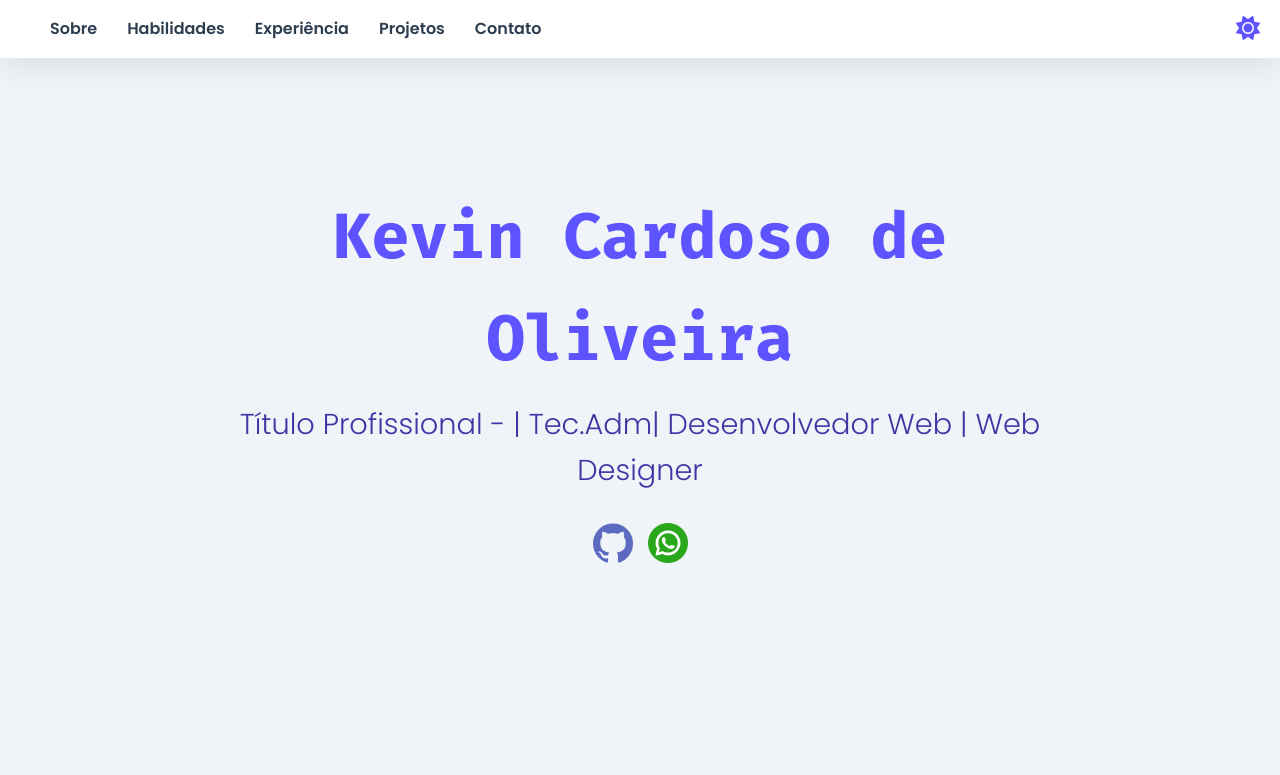
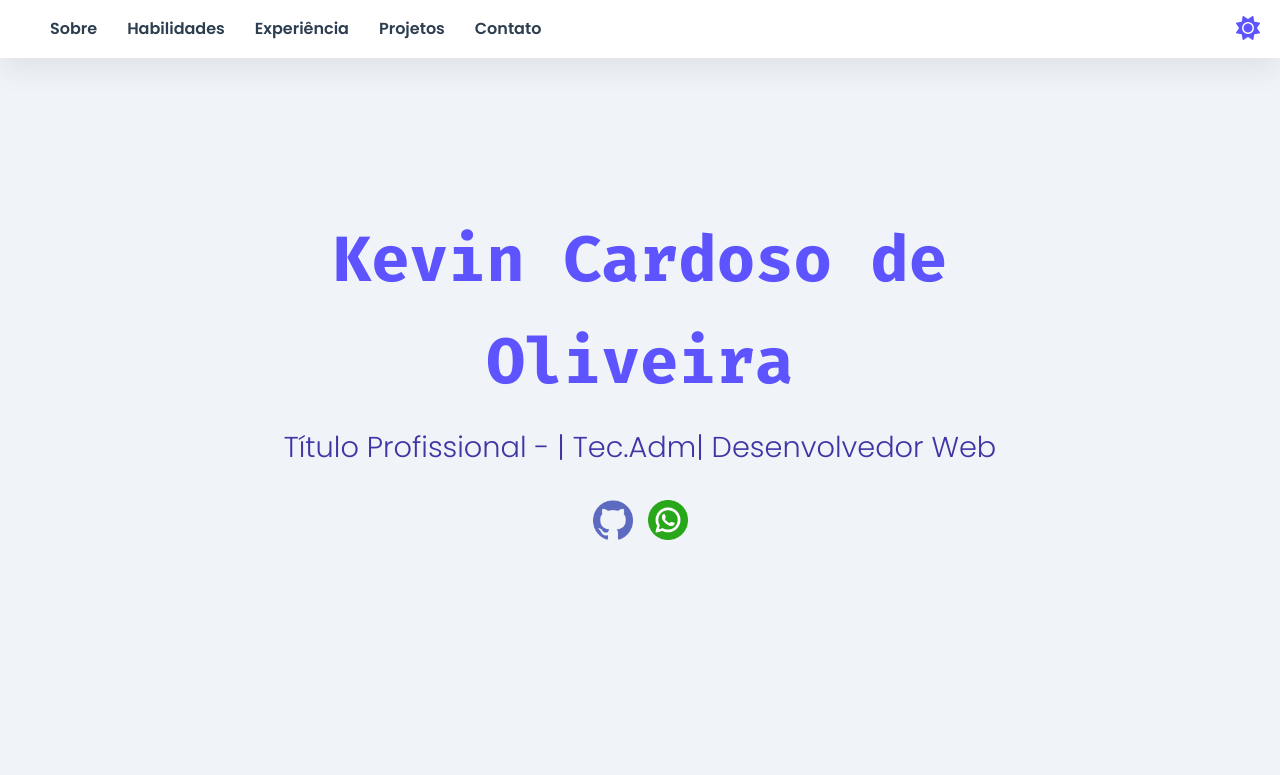
Before and after one commit to kevincardoso3567-maker/Kevin-Cardoso-de-Oliveira, a plain HTML site: page index.html in a window 1280 px wide. Shown: the top 775 px of the page. Drawn offline with Linux system fonts and the light colour scheme.

Commit message:
Update index.html

```diff
--- a/index.html
+++ b/index.html
@@ -35,7 +35,7 @@
         <section id="hero" class="section">
             <div class="hero-content">
                 <h1>Kevin Cardoso de Oliveira</h1>
-                <h2>Título Profissional - | Tec.Adm| Desenvolvedor Web | Web Designer</h2>
+                <h2>Título Profissional - | Tec.Adm| Desenvolvedor Web </h2>
                 <div class="social-links">
                     <a href="https://github.com/kevincardoso3567-maker" target="_blank" rel="noopener noreferrer" title="Perfil GitHub">
                         <img src="GT.png" alt="Logo GT (GitHub)" class="custom-icon">
```
